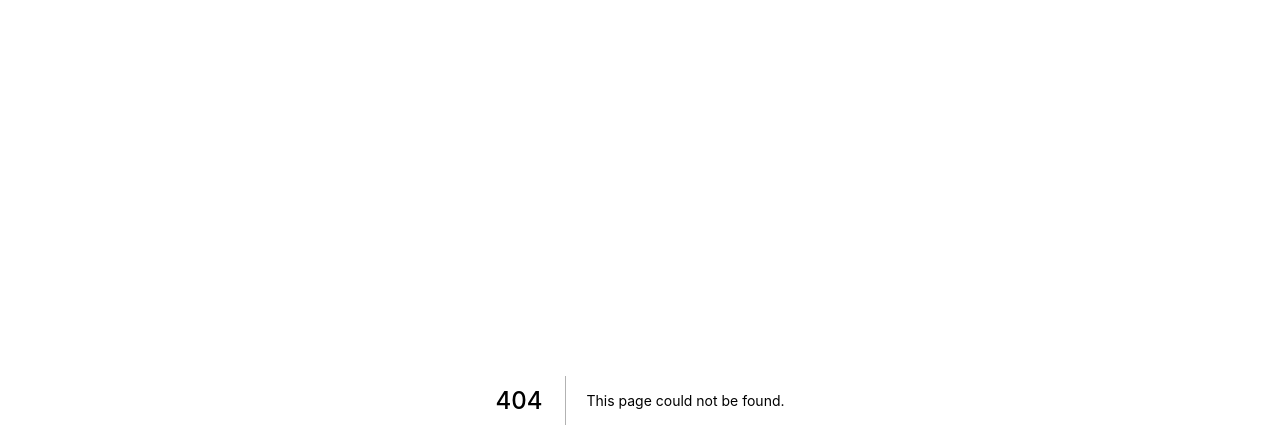
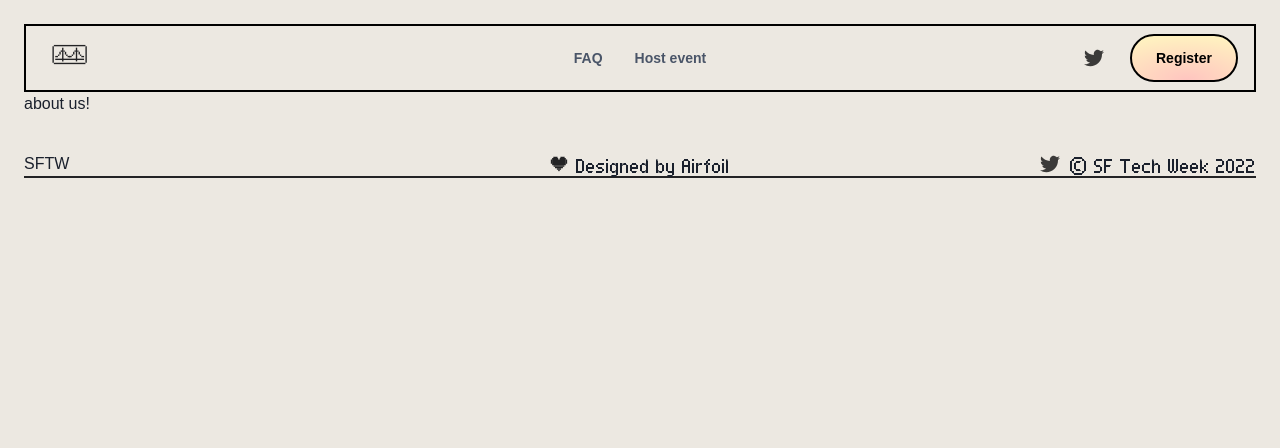
Before and after one commit to mmahalwy/sftechweek, a Next.js app: page /about in a window 1280 px wide. Before the commit this address had no page. Shown: the top 448 px of the page. Built offline with nearby package versions, Linux system fonts and the light colour scheme; a web font is replaced by a local one.

Commit message:
move navbar and footer to _app.tsx to support multiple pages consistent ux

```diff
--- a/components/HostForm.tsx
+++ b/components/HostForm.tsx
@@ -15,7 +15,6 @@ import {
   ModalFooter,
   ModalHeader,
   ModalOverlay,
-  useDisclosure,
   VStack,
 } from '@chakra-ui/react';
 import React, { useState } from 'react';
--- a/components/Navbar.tsx
+++ b/components/Navbar.tsx
@@ -85,6 +85,7 @@ export default function WithSubnavigation({ onRegisterOpen }: { onRegisterOpen:
               as="a"
               onClick={onRegisterOpen}
               size="lg"
+              cursor="pointer"
             >
               Register
             </Button>
--- a/components/RegisterForm.tsx
+++ b/components/RegisterForm.tsx
@@ -14,7 +14,6 @@ import {
   ModalFooter,
   ModalHeader,
   ModalOverlay,
-  useDisclosure,
   VStack,
 } from '@chakra-ui/react';
 
--- a/pages/_app.tsx
+++ b/pages/_app.tsx
@@ -1,12 +1,14 @@
 import { AppProps, NextWebVitalsMetric } from 'next/app';
 import Head from 'next/head';
-import { Box, ChakraProvider, extendTheme, StyleFunctionProps } from '@chakra-ui/react';
+import { Box, ChakraProvider, extendTheme, StyleFunctionProps, Container, useDisclosure } from '@chakra-ui/react';
 import { GoogleAnalytics, event } from 'nextjs-google-analytics';
 
 import { DefaultSeo } from 'next-seo';
 import preview from '../public/images/sftw-preview.jpg';
 import '../styles.css';
-import Script from 'next/script';
+import Navbar from '../components/Navbar';
+import Footer from '../components/Footer';
+import RegisterForm from '../components/RegisterForm';
 
 const colors = {
   brand: {
@@ -90,6 +92,12 @@ export function reportWebVitals({ id, name, label, value }: NextWebVitalsMetric)
 
 export default function App(props: AppProps) {
   const { Component, pageProps } = props;
+  const {
+    isOpen: isRegisterOpen,
+    onOpen: onRegisterOpen,
+    onClose: onRegisterClose,
+  } = useDisclosure();
+
 
   return (
     <>
@@ -133,7 +141,12 @@ export default function App(props: AppProps) {
       />
 
       <ChakraProvider theme={theme}>
-        <Component {...pageProps} />
+        <Container maxW="100%" px={{ base: 4, md: 6 }} pt="6">
+          <Navbar onRegisterOpen={onRegisterOpen} />
+            <Component {...pageProps} onRegisterOpen={onRegisterOpen} />
+          <Footer />
+          <RegisterForm isOpen={isRegisterOpen} onClose={onRegisterClose} />
+        </Container>
       </ChakraProvider>
     </>
   );
--- /dev/null
+++ b/pages/about.tsx
@@ -0,0 +1,12 @@
+import type { NextPage } from 'next';
+
+
+const About: NextPage = () => {
+    return (
+        <>
+            about us!
+        </>
+     );
+}
+
+export default About;
```
Also changed, not shown: pages/index.tsx (+9 -17 lines).
